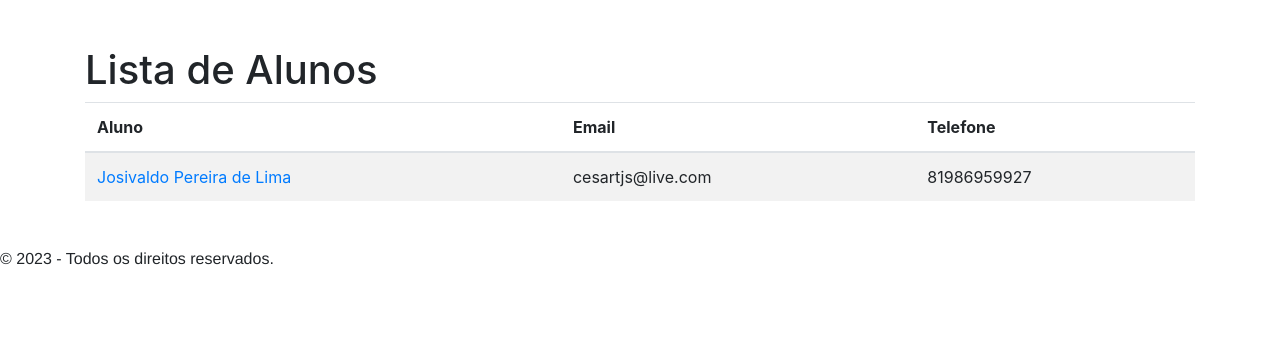
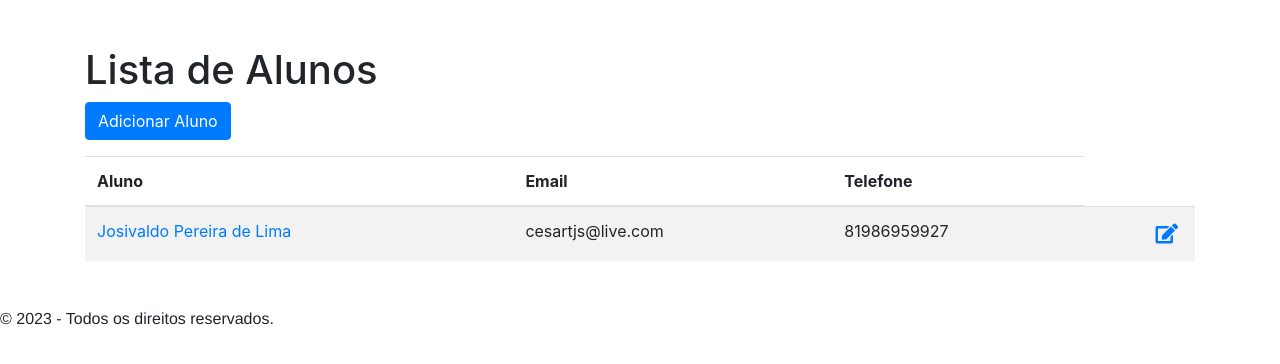
Before and after one commit to DanielTBDev/project.django, a Django app: page / in a window 1280 px wide. Shown: the part 40-404 px from the top of the page. Run offline with Django 5.2, Linux system fonts and the light colour scheme; data comes from the database, SQL or seed files in the repository; some libraries are stand-ins or nearby versions.

Commit message:
eh o novo
feitin

```diff
--- a/main/static/css/style.css
+++ b/main/static/css/style.css
@@ -75,3 +75,11 @@ body {
     border-color: #007bff;
     box-shadow: 0 0 0 0.2rem rgba(0, 123, 255, 0.25);
   }
+
+  .fas.fa-edit {
+    color: #007bff;
+    cursor: pointer;
+    margin: 5px;
+    font-size: 20px;
+    float: right;
+  }
--- a/main/templates/main/aluno_form.html
+++ b/main/templates/main/aluno_form.html
@@ -5,7 +5,7 @@
         <h1>Adicionar Aluno</h1>
         <form method="POST">
             {% csrf_token %}
-            {{form.as_p}}
+            {{ form.as_p }}
             <button type="submit" class="btn btn-primary">Salvar</button>
             <a href="{% url 'aluno-lista' %}" class="btn btn-secondary">Cancelar</a>
         </form>
@@ -24,4 +24,5 @@
             return value
         }
     </script>
+
 {% endblock  %}
--- a/main/templates/main/alunos.html
+++ b/main/templates/main/alunos.html
@@ -4,6 +4,7 @@
 
     <div class="container">
         <h1>Lista de Alunos</h1>
+        <a href="{% url 'aluno-create' %}" class="btn btn-primary mb-3">Adicionar Aluno</a>
         <table class="table table-striped">
             <thead>
                 <tr>
@@ -18,6 +19,7 @@
                         <td><a href="/alunoID/{{aluno.id}}">{{ aluno.nome }}</td>
                         <td>{{ aluno.email }}</td>
                         <td>{{ aluno.telefone }}</td>
+                        <td><a href="/aluno/{{ aluno.id }}/update/"><span><i class="fas fa-edit"></i></span></td>
                     </tr>
                 {% empty %}
                     <tr>
--- a/main/urls.py
+++ b/main/urls.py
@@ -1,9 +1,11 @@
 from django.urls import path
 from . import views
+from .views import AlunoUpdateView
 
 urlpatterns = [
     path('', views.alunoView, name='aluno-lista'),
     path('alunoID/<int:id>', views.alunoIDview, name='aluno-detalhe'),
     path('contato', views.contact_view, name='contate-nos'),
-    path('criar', views.aluno_create_view, name='aluno-criar'),
+    path('aluno/criar/', views.aluno_create_view, name='aluno-create'),
+    path('aluno/<int:pk>/update/', AlunoUpdateView.as_view(), name='aluno-update')
 ]
--- a/main/views.py
+++ b/main/views.py
@@ -2,7 +2,7 @@ from .models import Aluno
 from django.http import HttpResponse
 from django.shortcuts import render, get_object_or_404, redirect
 from django.urls import reverse_lazy, reverse
-from django.views.generic.edit import CreateView, UpdateView
+from django.views.generic.edit import UpdateView, CreateView
 from .forms import AlunoForm
 
 def alunoView(request):
@@ -35,4 +35,10 @@ def aluno_create_view(request):
     else:
         form = AlunoForm()
 
-    return render(request, 'aluno_form.html', {'form': form})
+    return render(request, 'main/aluno_form.html', {'form': form})
+
+class AlunoUpdateView(UpdateView):
+    model = Aluno
+    form_class = AlunoForm
+    template_name = 'main/aluno_form.html'
+    success_url = reverse_lazy('aluno-lista')
```
